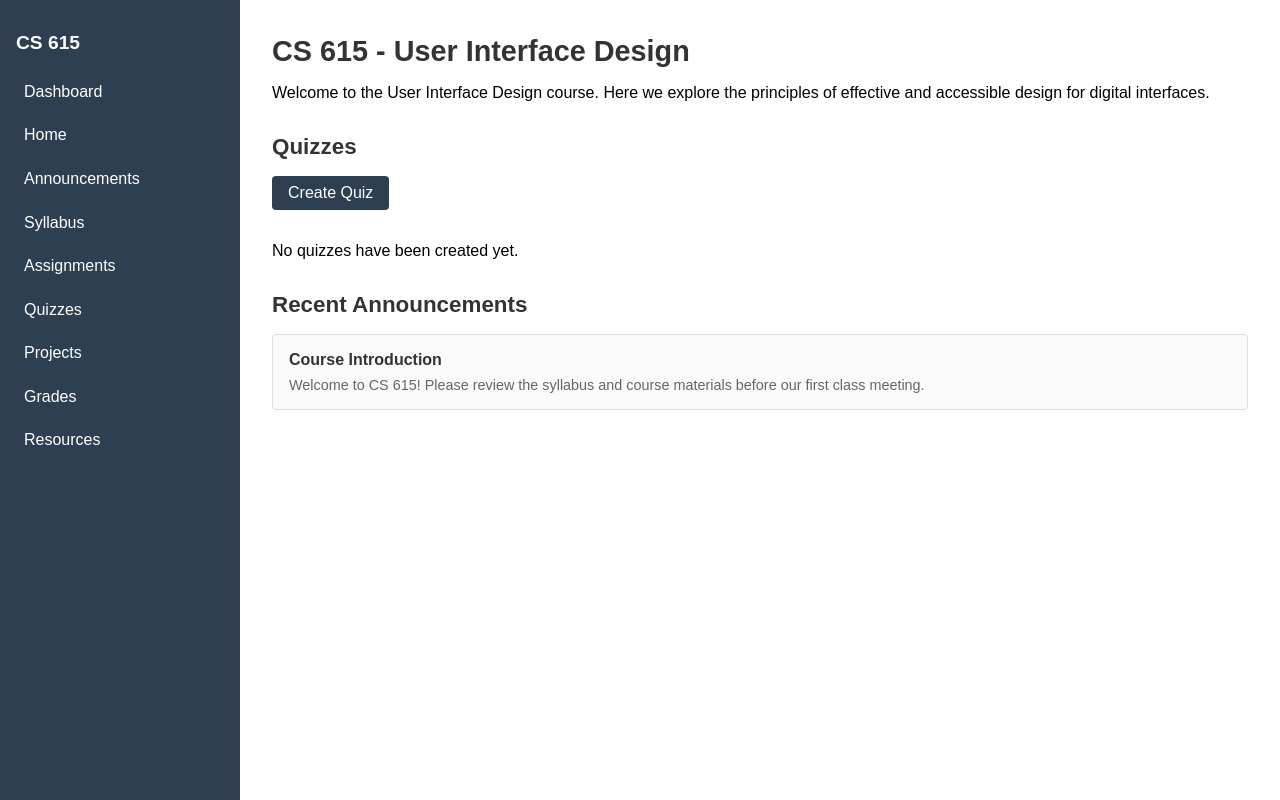
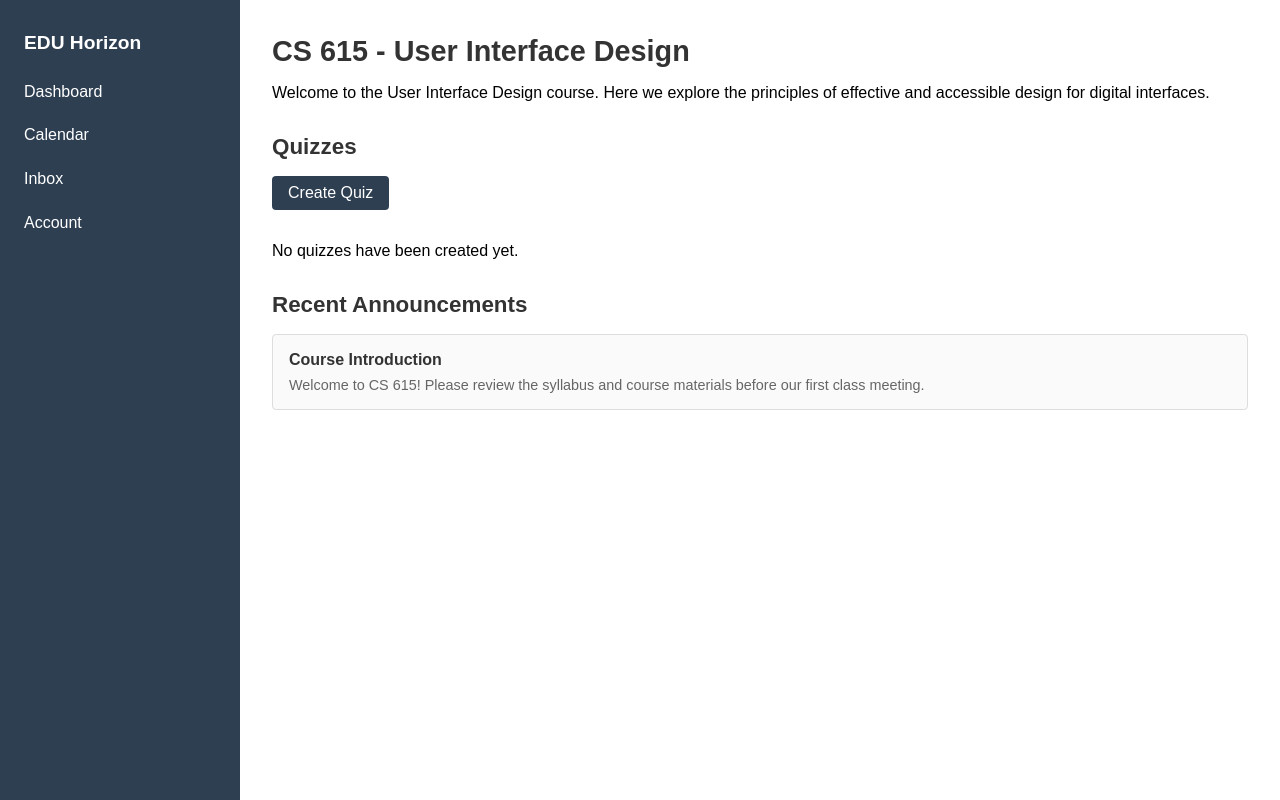
Before and after one commit to praneeth-vadrevu/Edu-Horizon, a plain HTML site: page Templates/CS615.html in a window 1280 px wide. Drawn offline with Linux system fonts and the light colour scheme.

Commit message:
more connections made between the static website

```diff
--- a/Templates/CS615.html
+++ b/Templates/CS615.html
@@ -101,16 +101,11 @@
   <div class="container">
     <!-- Left Sidebar -->
     <div class="sidebar">
-      <h2>CS 615</h2>
-      <a href="index.html">Dashboard</a>
-      <a href="#">Home</a>
-      <a href="#">Announcements</a>
-      <a href="#">Syllabus</a>
-      <a href="#">Assignments</a>
-      <a href="#">Quizzes</a>
-      <a href="#">Projects</a>
-      <a href="grades.html">Grades</a>
-      <a href="#">Resources</a>
+      <h2><a href="../index.html" style="color: #fff; text-decoration: none;">EDU Horizon</a></h2>
+      <a href="../index.html">Dashboard</a>
+      <a href="../Templates/calendar.html">Calendar</a>
+      <a href="../Templates/inbox.html">Inbox</a>
+      <a href="../Templates/account.html">Account</a>
     </div>
 
     <!-- Main Content -->
```
Also changed, not shown: Templates/AMST255.html (+5 -10 lines), Templates/CS4201.html (+5 -10 lines), Templates/ENVS101.html (+5 -10 lines), Templates/ITA1201.html (+5 -10 lines), Templates/cs249.html (+5 -10 lines).
